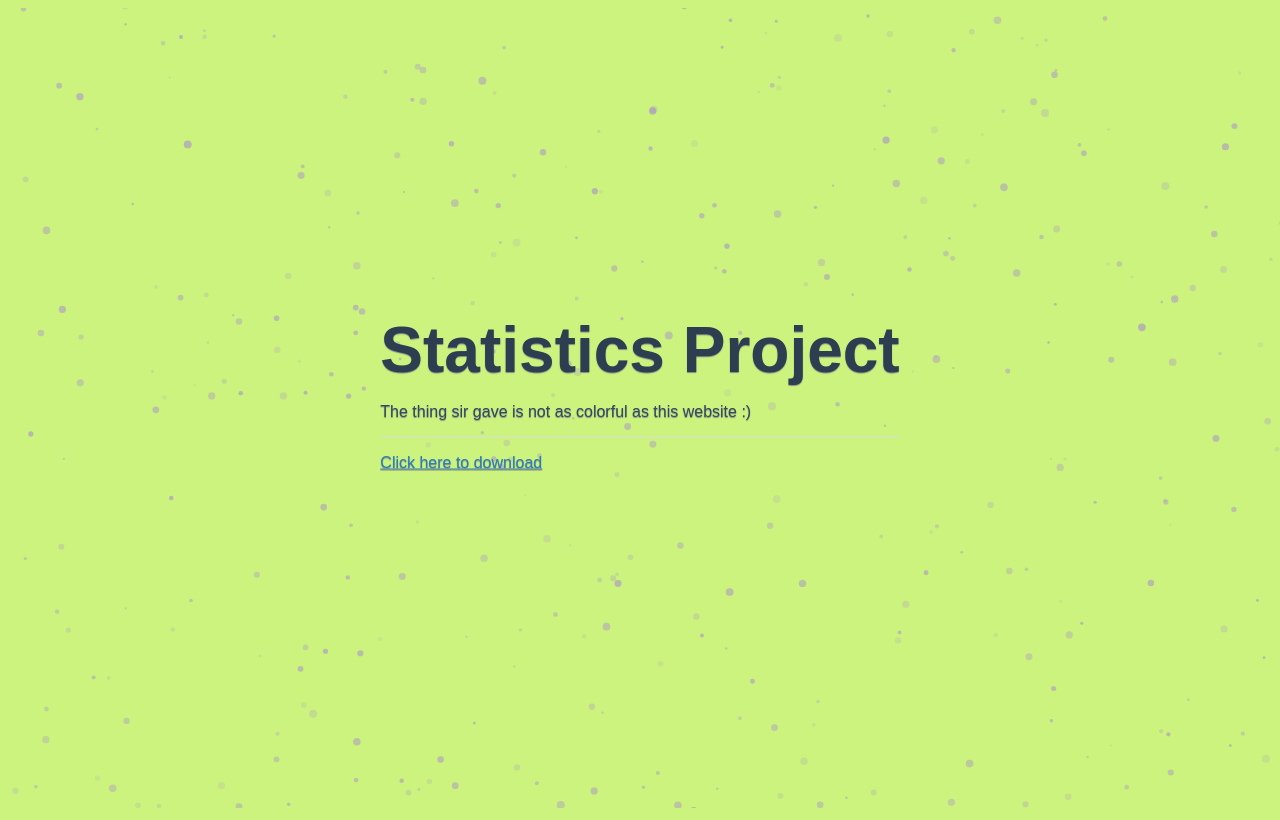
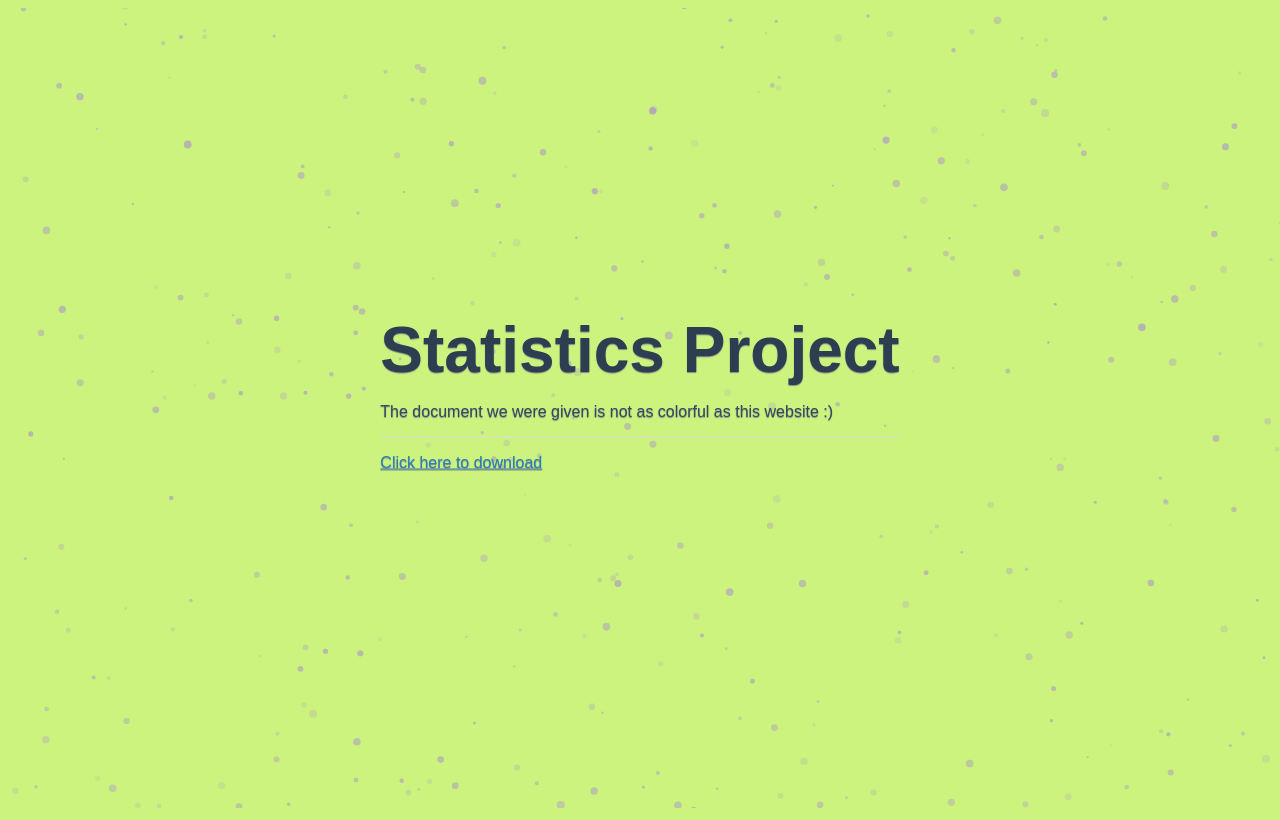
Before and after one commit to apandada1/project-statistics, a plain HTML site: page index.html in a window 1280 px wide. Drawn offline with Linux system fonts and the light colour scheme.

Commit message:
Update index.html

```diff
--- a/index.html
+++ b/index.html
@@ -139,7 +139,7 @@
 				<h1>Statistics Project</h1>
 			</header>
 		  <p class="words">
-				The thing sir gave is not as colorful as this website :)
+				The document we were given is not as colorful as this website :)
 
 
               </p>
```
